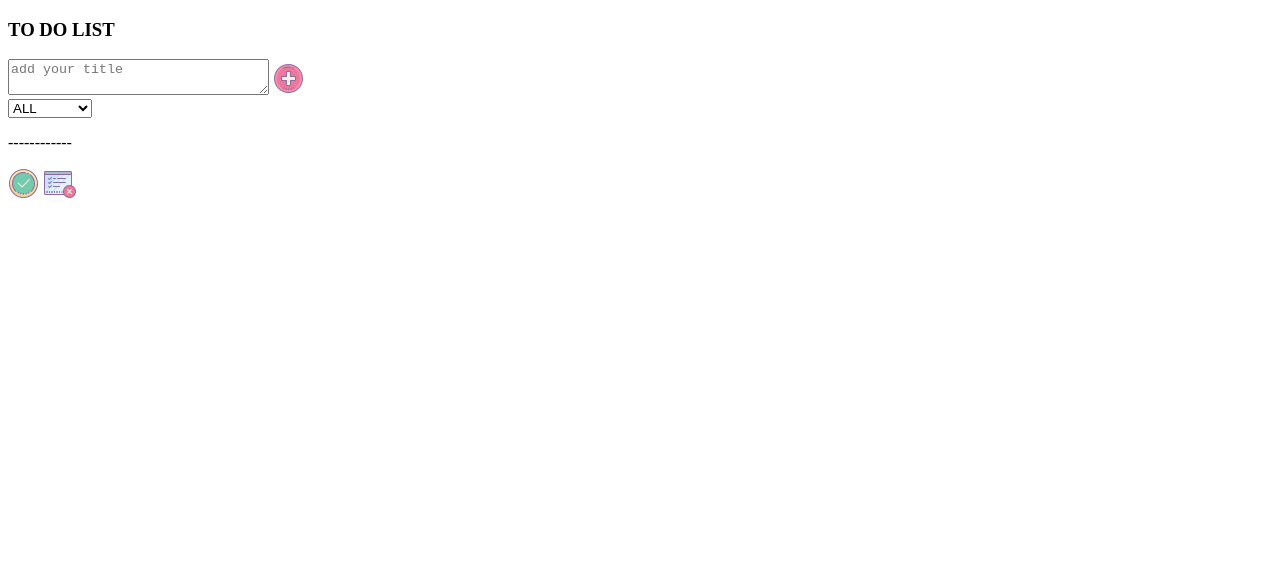
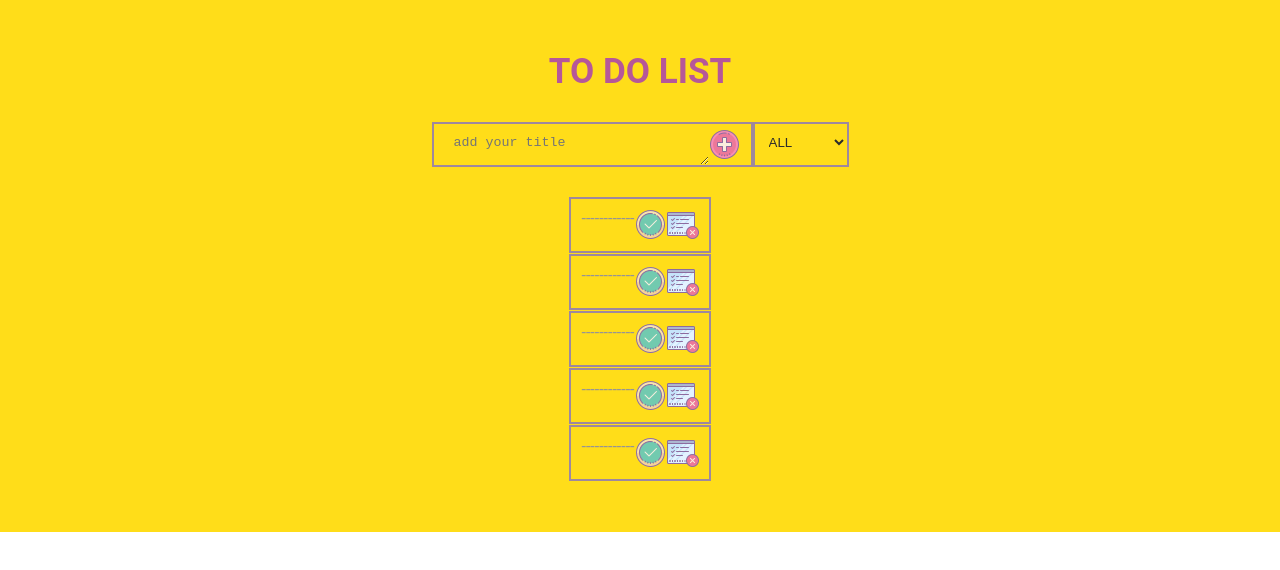
Before and after one commit to zahraslr/to-do-list, a plain HTML site: page index.html in a window 1280 px wide. Drawn offline with Linux system fonts and the light colour scheme.

Commit message:
css file modified and html have some chenges

```diff
--- a/css/style.scss
+++ b/css/style.scss
@@ -0,0 +1,77 @@
+*{
+    padding: 0;
+    margin: 0;
+    box-sizing: border-box;
+}
+body{
+    font-family: 'Roboto', sans-serif;
+    font-size: 16px;
+    color: rgb(150, 148, 148);
+    background: #fff;
+
+
+}
+main{
+    display: flex;
+    flex-direction: column;
+    width: 100%;
+    height: 100%;
+    justify-content: center;
+    align-items: center;
+    background-color: rgb(255, 221, 25);
+}
+.title{
+    font-size: 30px;
+    font-weight: bold;
+    color: rgb(182, 87, 153);
+    margin-bottom: 30px;
+    margin-top: 50px;
+    display: flex;
+    justify-content: center;
+}
+.first-show{
+    display: flex;
+    .list{
+        border: 2px solid rgb(158, 136, 158);
+        display: flex;
+        align-items: center;
+        padding: 0 10px;
+        margin-bottom: 30px;
+        #list{
+            background-color: rgb(255, 221, 25);
+            border: none;
+            margin-top: 10px;
+            margin-left: 10px;
+            color: rgb(44, 44, 44);
+            font-weight: 700px;
+        }
+    }
+    .filter{
+        width: 100%;
+        height: 45px;
+        background-color: rgb(255, 221, 25);
+        border: 2px solid rgb(158, 136, 158);
+        padding-bottom: 10px;
+        margin-bottom: 30px;
+        #filter{
+            background-color: rgb(255, 221, 25);
+            border: none;
+            margin-top: 10px;
+            margin-left: 10px;
+            color: rgb(44, 44, 44);
+            font-weight: 700px;
+        }
+    }
+}
+.show-list{
+    .entered-list{
+        display: flex;
+        border: 2px solid rgb(158, 136, 158);
+        margin-bottom: 1px;
+        padding:10px;
+    }
+    margin-bottom: 50px;
+}
+img{
+    cursor: pointer;
+}
--- a/index.html
+++ b/index.html
@@ -8,10 +8,12 @@
     <title>TO DO LIST</title>
 </head>
 <body>
+    <main>
         <section>
             <div class="title">
                 <h3>TO DO LIST</h3>
             </div>
+            <div class="first-show">
                 <div class="list">
                     <textarea name="list" id="list" cols="30" rows="2" placeholder="add your title"></textarea>
                     <img src="./pic/icons8_joyent_32.png" alt="add">
@@ -23,16 +25,36 @@
                         <option value="undone">UN DONE</option>
                     </select>
                 </div>
+            </div>
         </section>
-    <section class="show">
-        <div class="enter-list">
+        <section class="show-list">
+            <div class="entered-list">
                 <p>------------</p>
                 <img src="./pic/icons8_ok_32.png" alt="ok" class="ok">
                 <img src="./pic/icons8_delete_document_32.png" alt="delete" class="delete">
             </div>
-
+            <div class="entered-list">
+                <p>------------</p>
+                <img src="./pic/icons8_ok_32.png" alt="ok" class="ok">
+                <img src="./pic/icons8_delete_document_32.png" alt="delete" class="delete">
+            </div>
+            <div class="entered-list">
+                <p>------------</p>
+                <img src="./pic/icons8_ok_32.png" alt="ok" class="ok">
+                <img src="./pic/icons8_delete_document_32.png" alt="delete" class="delete">
+            </div>
+            <div class="entered-list">
+                <p>------------</p>
+                <img src="./pic/icons8_ok_32.png" alt="ok" class="ok">
+                <img src="./pic/icons8_delete_document_32.png" alt="delete" class="delete">
+            </div>
+            <div class="entered-list">
+                <p>------------</p>
+                <img src="./pic/icons8_ok_32.png" alt="ok" class="ok">
+                <img src="./pic/icons8_delete_document_32.png" alt="delete" class="delete">
+            </div>
         </section>
-
+    </main>
 
     <script src="./main.js"></script>
 </body>
```
Also changed, not shown: css/style.css, 1 other file. Lines whose indentation alone changed are shown as unchanged.
